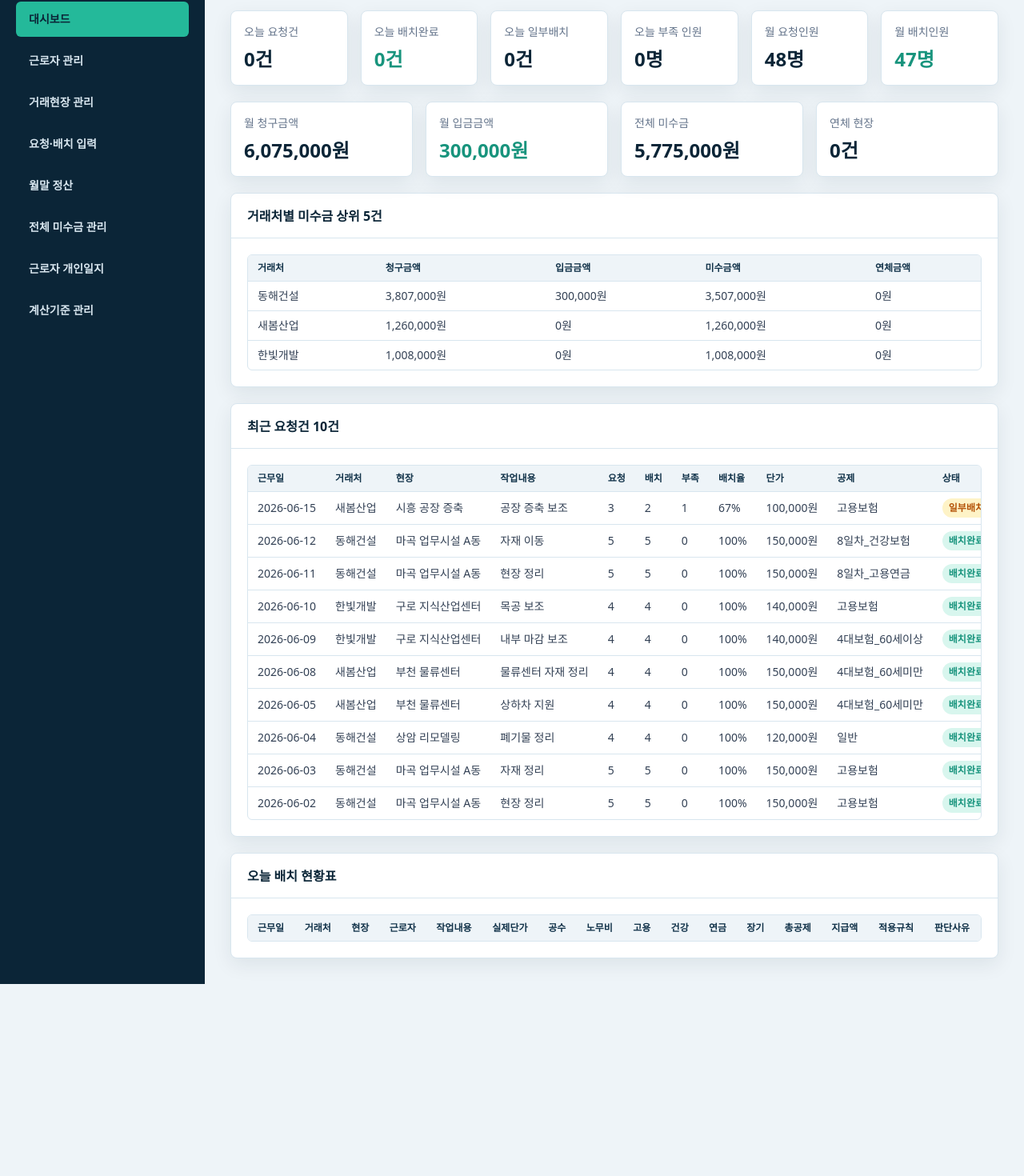
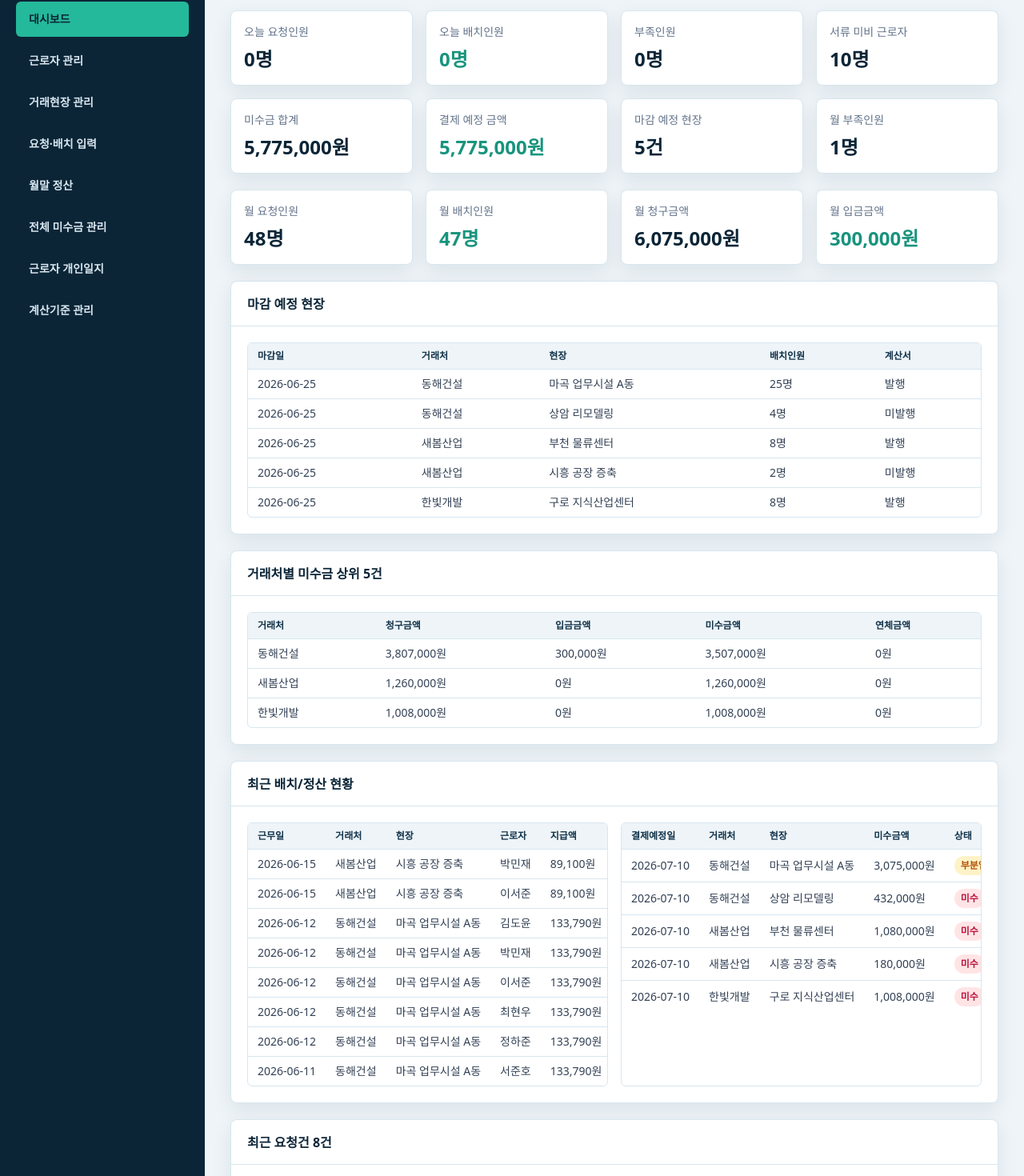
Before and after one commit to p188441064/worker-settlement-app, a Next.js app: page / in a window 1280 px wide. Shown: the part 99-1569 px from the top of the page at 80% size. Before the commit the page ends 1329 px from the top, so only its background shows below. Built offline with nearby package versions, Linux system fonts and the light colour scheme.

Commit message:
improve dashboard metrics

```diff
--- a/app/page.tsx
+++ b/app/page.tsx
@@ -269,20 +269,48 @@ function Dashboard({ data, selectedMonth }: { data: AppData; selectedMonth: stri
   const todayAssignments = data.assignments.filter((assignment) => assignment.workDate === today && assignment.status !== "취소");
   const monthRequests = requests.filter((request) => isSameMonth(request.workDate, selectedMonth));
   const monthAssignments = data.assignments.filter((assignment) => isSameMonth(assignment.workDate, selectedMonth) && assignment.status !== "취소");
-  const completedToday = todayRequests.filter((request) => request.status === "배치완료").length;
-  const partialToday = todayRequests.filter((request) => request.status === "일부배치").length;
+  const todayRequestedCount = todayRequests.reduce((sum, request) => sum + request.requestedCount, 0);
+  const todayAssignedCount = todayAssignments.length;
   const shortageToday = todayRequests.reduce((sum, request) => {
     const assigned = getAssignedCount(request.id, data.assignments);
     return sum + Math.max(request.requestedCount - assigned, 0);
   }, 0);
-  const recent = [...requests].sort((a, b) => b.workDate.localeCompare(a.workDate) || b.requestDate.localeCompare(a.requestDate)).slice(0, 10);
+  const monthShortageCount = monthRequests.reduce((sum, request) => {
+    const assigned = getAssignedCount(request.id, data.assignments);
+    return sum + Math.max(request.requestedCount - assigned, 0);
+  }, 0);
   const monthRequestedCount = monthRequests.reduce((sum, request) => sum + request.requestedCount, 0);
   const monthAssignedCount = monthAssignments.length;
+  const missingDocumentWorkers = data.workers.filter((worker) => getWorkerDocumentStatus(worker) !== "완료");
   const receivableRows = buildReceivableRows(data, selectedMonth);
   const totalClaim = receivableRows.reduce((sum, row) => sum + row.claimAmount, 0);
   const totalPaid = receivableRows.reduce((sum, row) => sum + row.paidAmount, 0);
   const totalReceivable = receivableRows.reduce((sum, row) => sum + row.balanceAmount, 0);
+  const paymentDueRows = receivableRows.filter((row) => row.balanceAmount > 0 && row.expectedPaymentDate >= today);
+  const paymentDueAmount = paymentDueRows.reduce((sum, row) => sum + row.balanceAmount, 0);
   const overdueRows = receivableRows.filter((row) => row.balanceAmount > 0 && row.overdueDays > 0);
+  const closingWindowEnd = new Date(`${today}T00:00:00`);
+  closingWindowEnd.setDate(closingWindowEnd.getDate() + 7);
+  const [closingYear, closingMonth] = selectedMonth.split("-").map(Number);
+  const closingDueSites = data.sites
+    .map((site) => {
+      const lastDay = new Date(closingYear, closingMonth, 0).getDate();
+      const closingDate = `${selectedMonth}-${String(Math.min(site.closingDay || 25, lastDay)).padStart(2, "0")}`;
+      const closingAt = new Date(`${closingDate}T00:00:00`);
+      const assignmentCount = monthAssignments.filter((assignment) => assignment.siteId === site.id).length;
+      return { site, closingDate, closingAt, assignmentCount };
+    })
+    .filter((item) => item.assignmentCount > 0 && item.closingDate >= today && item.closingAt <= closingWindowEnd)
+    .sort((a, b) => a.closingDate.localeCompare(b.closingDate));
+  const recentRequests = [...requests].sort((a, b) => b.workDate.localeCompare(a.workDate) || b.requestDate.localeCompare(a.requestDate)).slice(0, 8);
+  const recentAssignments = [...data.assignments]
+    .filter((assignment) => assignment.status !== "취소")
+    .sort((a, b) => b.workDate.localeCompare(a.workDate))
+    .slice(0, 8);
+  const settlementRows = receivableRows
+    .filter((row) => row.claimAmount > 0 || row.balanceAmount > 0)
+    .sort((a, b) => a.expectedPaymentDate.localeCompare(b.expectedPaymentDate))
+    .slice(0, 8);
   const topReceivableClients = data.clients
     .map((client) => {
       const clientRows = receivableRows.filter((row) => row.clientId === client.id);
@@ -300,21 +328,43 @@ function Dashboard({ data, selectedMonth }: { data: AppData; selectedMonth: stri
 
   return (
     <>
-      <div className="grid grid-cols-6 gap-4">
-        <StatCard label="오늘 요청건" value={`${todayRequests.length}건`} />
-        <StatCard label="오늘 배치완료" value={`${completedToday}건`} tone="mint" />
-        <StatCard label="오늘 일부배치" value={`${partialToday}건`} />
-        <StatCard label="오늘 부족 인원" value={`${shortageToday}명`} />
+      <div className="grid grid-cols-4 gap-4">
+        <StatCard label="오늘 요청인원" value={`${todayRequestedCount}명`} />
+        <StatCard label="오늘 배치인원" value={`${todayAssignedCount}명`} tone="mint" />
+        <StatCard label="부족인원" value={`${shortageToday}명`} />
+        <StatCard label="서류 미비 근로자" value={`${missingDocumentWorkers.length}명`} />
+        <StatCard label="미수금 합계" value={formatWon(totalReceivable)} />
+        <StatCard label="결제 예정 금액" value={formatWon(paymentDueAmount)} tone="mint" />
+        <StatCard label="마감 예정 현장" value={`${closingDueSites.length}건`} />
+        <StatCard label="월 부족인원" value={`${monthShortageCount}명`} />
+      </div>
+
+      <div className="grid grid-cols-4 gap-4">
         <StatCard label="월 요청인원" value={`${monthRequestedCount}명`} />
         <StatCard label="월 배치인원" value={`${monthAssignedCount}명`} tone="mint" />
-      </div>
-
-      <div className="grid grid-cols-4 gap-4">
         <StatCard label="월 청구금액" value={formatWon(totalClaim)} />
         <StatCard label="월 입금금액" value={formatWon(totalPaid)} tone="mint" />
-        <StatCard label="전체 미수금" value={formatWon(totalReceivable)} />
-        <StatCard label="연체 현장" value={`${overdueRows.length}건`} />
       </div>
+
+      <Panel title="마감 예정 현장">
+        <DataTable>
+          <table className="w-full border-collapse">
+            <thead><tr>{["마감일", "거래처", "현장", "배치인원", "계산서"].map((header) => <th key={header} className={th}>{header}</th>)}</tr></thead>
+            <tbody>
+              {closingDueSites.map((item) => (
+                <tr key={item.site.id}>
+                  <td className={td}>{item.closingDate}</td>
+                  <td className={td}>{data.clients.find((client) => client.id === item.site.clientId)?.name}</td>
+                  <td className={td}>{item.site.siteName || item.site.name}</td>
+                  <td className={td}>{item.assignmentCount}명</td>
+                  <td className={td}>{item.site.invoiceIssueType === "ISSUED" ? "발행" : "미발행"}</td>
+                </tr>
+              ))}
+              {closingDueSites.length === 0 && <tr><td className={td} colSpan={5}>7일 내 마감 예정 현장이 없습니다.</td></tr>}
+            </tbody>
+          </table>
+        </DataTable>
+      </Panel>
 
       <Panel title="거래처별 미수금 상위 5건">
         <DataTable>
@@ -336,8 +386,50 @@ function Dashboard({ data, selectedMonth }: { data: AppData; selectedMonth: stri
         </DataTable>
       </Panel>
 
-      <Panel title="최근 요청건 10건">
-        <RequestTable requests={recent} data={data} />
+      <Panel title="최근 배치/정산 현황">
+        <div className="grid grid-cols-2 gap-4">
+          <DataTable>
+            <table className="w-full border-collapse">
+              <thead><tr>{["근무일", "거래처", "현장", "근로자", "지급액"].map((header) => <th key={header} className={th}>{header}</th>)}</tr></thead>
+              <tbody>
+                {recentAssignments.map((assignment) => {
+                  const display = getDisplayAssignment(assignment, data);
+                  return (
+                    <tr key={assignment.id}>
+                      <td className={td}>{display.workDate}</td>
+                      <td className={td}>{data.clients.find((client) => client.id === display.clientId)?.name}</td>
+                      <td className={td}>{data.sites.find((site) => site.id === display.siteId)?.siteName || data.sites.find((site) => site.id === display.siteId)?.name}</td>
+                      <td className={td}>{data.workers.find((worker) => worker.id === display.workerId)?.name}</td>
+                      <td className={td}>{formatWon(display.paymentAmount)}</td>
+                    </tr>
+                  );
+                })}
+                {recentAssignments.length === 0 && <tr><td className={td} colSpan={5}>최근 배치 내역이 없습니다.</td></tr>}
+              </tbody>
+            </table>
+          </DataTable>
+          <DataTable>
+            <table className="w-full border-collapse">
+              <thead><tr>{["결제예정일", "거래처", "현장", "미수금액", "상태"].map((header) => <th key={header} className={th}>{header}</th>)}</tr></thead>
+              <tbody>
+                {settlementRows.map((row) => (
+                  <tr key={row.key}>
+                    <td className={td}>{row.expectedPaymentDate}</td>
+                    <td className={td}>{row.clientName}</td>
+                    <td className={td}>{row.siteName}</td>
+                    <td className={td}>{formatWon(row.balanceAmount)}</td>
+                    <td className={td}><ReceivableStatusBadge status={row.status} /></td>
+                  </tr>
+                ))}
+                {settlementRows.length === 0 && <tr><td className={td} colSpan={5}>정산/결제 예정 내역이 없습니다.</td></tr>}
+              </tbody>
+            </table>
+          </DataTable>
+        </div>
+      </Panel>
+
+      <Panel title="최근 요청건 8건">
+        <RequestTable requests={recentRequests} data={data} />
       </Panel>
 
       <Panel title="오늘 배치 현황표">
```
